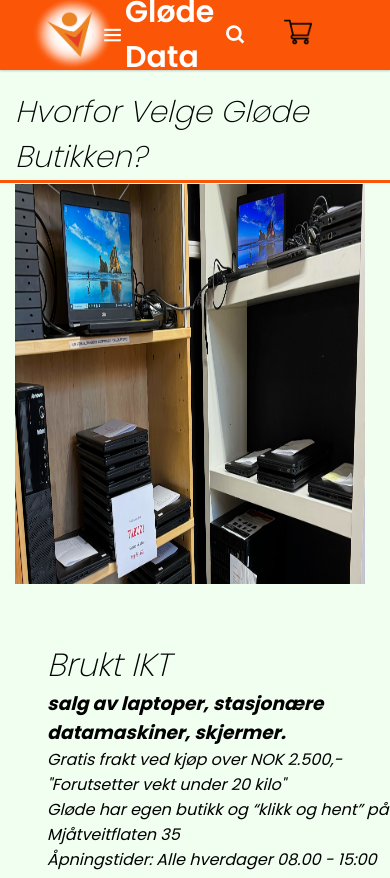
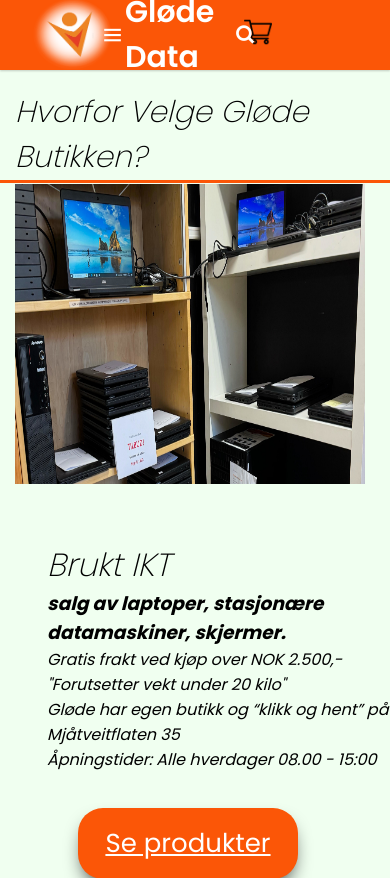
Before and after one commit to PollyKoder/GlodeButikken, a PHP site: page / in a window 390 px wide. Shown: the top 878 px of the page. Run offline with PHP 8.4, Linux system fonts and the light colour scheme.

Commit message:
media queria

```diff
--- a/styleMediaQueria.css
+++ b/styleMediaQueria.css
@@ -1,6 +1,6 @@
 /* Media queria til telefon */
 
-@media screen and (max-width: 480px) {
+@media screen and (max-width: 600px) {
 
     .imgSplash {
       height: 400px;
@@ -55,7 +55,7 @@
 
     /* Media queria til Taplet */
 
-    @media screen and (min-width:482px) and (max-width:768px) {
+    @media screen and (max-width:768px) {
       .leftImg {
         height: 340px;
         width: 350px;
@@ -67,6 +67,7 @@
 
       .imgSplash {
         max-width: 735px;
+        height: 300px;
         margin-right: -35px;
       }
 
@@ -92,7 +93,7 @@
 
   /* Media queria til Laptop */
 
-  @media screen and (min-width: 1024px) {
+  @media only screen and (min-width: 992px) {
 
     .imgSplash {
       width: 990px;
@@ -110,7 +111,7 @@
 
   /* Media queria til støre Laptop */
 
-  @media screen and (min-width: 1440px) {
+  @media only screen and (min-width: 1200px) {
 
     .imgSplash {
       width: 1410px;
```
